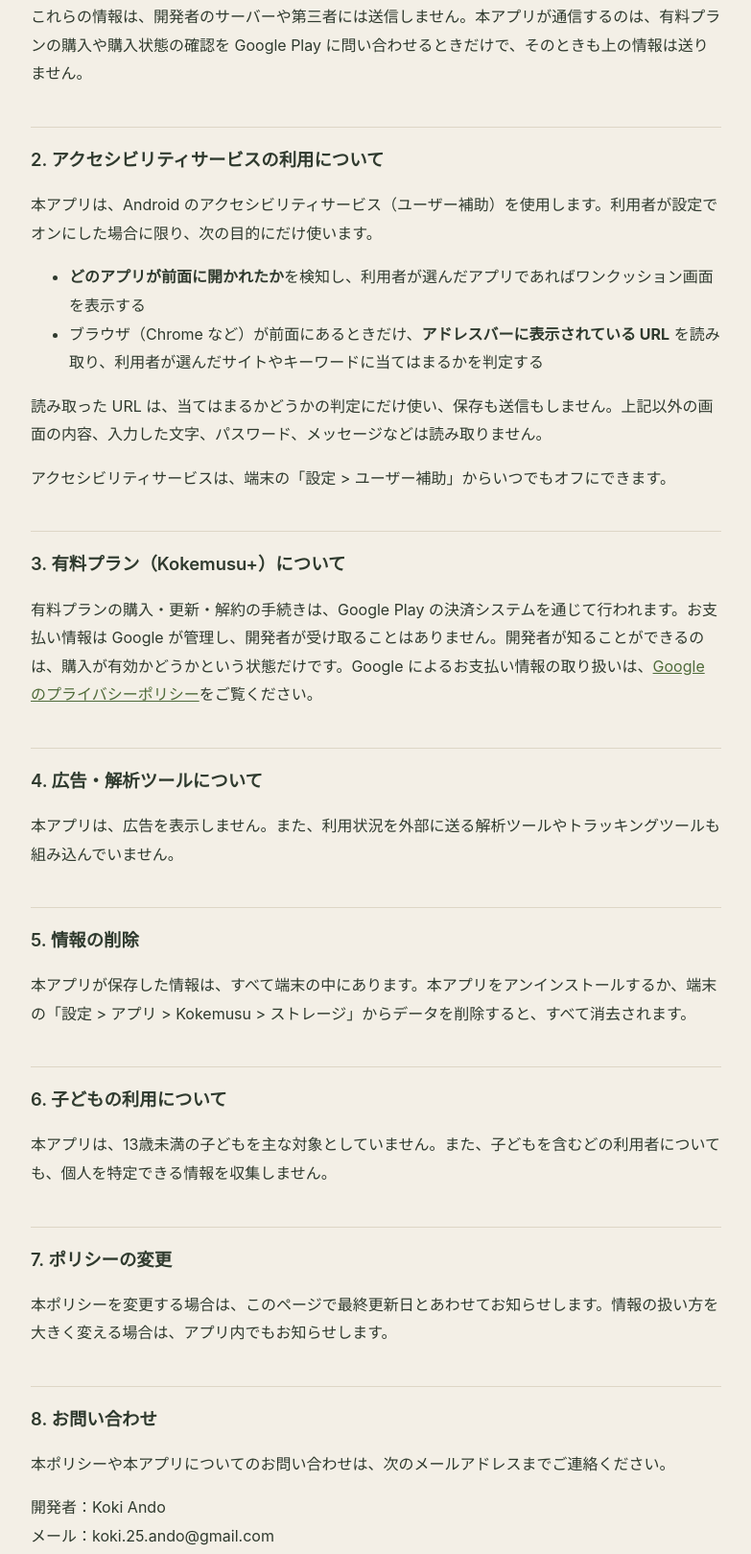
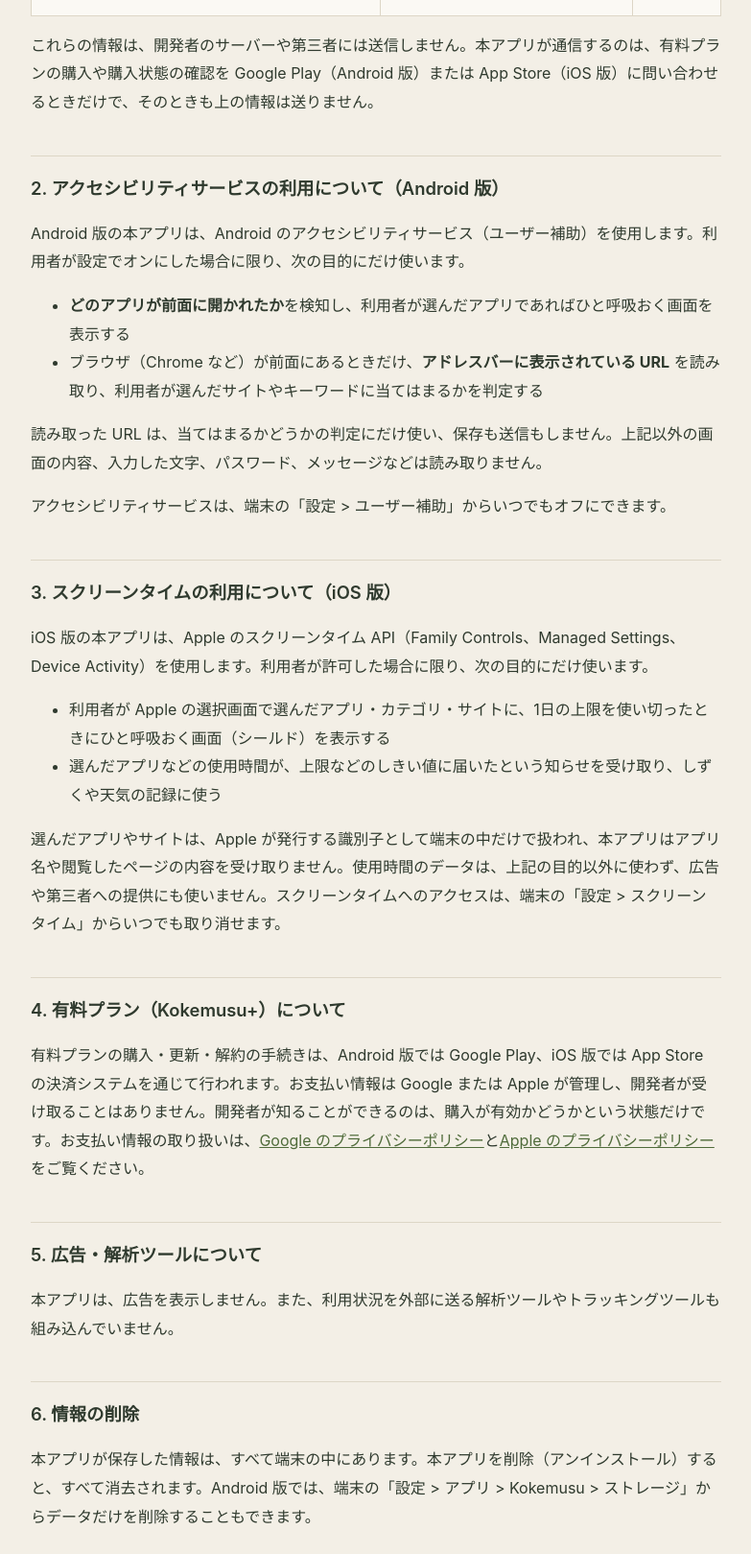
Before and after one commit to koki25ando/kokemusu, a plain HTML site: page privacy/index.html in a window 1280 px wide. Shown: the part 625-2244 px from the top of the page at 96% size, without its empty margins (248-1031 px from the left). Drawn offline with Linux system fonts and the light colour scheme.

Commit message:
プライバシーポリシー：iOS 版（スクリーンタイム API、App Store での購入）について追記
Co-Authored-By: Claude Opus 5.5 <noreply@anthropic.com>

```diff
--- a/privacy/index.html
+++ b/privacy/index.html
@@ -22,31 +22,35 @@
 <body>
 <main>
 <h1>Kokemusu プライバシーポリシー</h1>
-<p>最終更新日：2026年11月5日</p>
-<p>Kokemusu（以下「本アプリ」）は、つい開いてしまうアプリやサイトとの距離をとるためのアプリです。本アプリの開発者（以下「開発者」）は、利用者のプライバシーを大切にし、必要最小限の情報だけを、利用者の端末の中だけで扱います。</p>
+<p>最終更新日：2026年11月6日</p>
+<p>Kokemusu（以下「本アプリ」）は、つい開いてしまうアプリやサイトとの距離をとるためのアプリです。Android 版と iOS 版があり、このポリシーは両方に適用されます。本アプリの開発者（以下「開発者」）は、利用者のプライバシーを大切にし、必要最小限の情報だけを、利用者の端末の中だけで扱います。</p>
 <h2>1. 本アプリが扱う情報</h2>
 <div class="scroll"><table><thead><tr><th>情報</th><th>使い道</th><th>保存場所</th></tr></thead><tbody>
-<tr><td>利用者が選んだ「見守るアプリ」と「見守るサイト・キーワード」</td><td>開いたときにワンクッション画面を出すため</td><td>端末の中だけ</td></tr>
+<tr><td>利用者が選んだ「見守るアプリ」と「見守るサイト・キーワード」</td><td>開いたときにひと呼吸おく画面を出すため</td><td>端末の中だけ</td></tr>
 <tr><td>見守り中のアプリ・サイトをその日に使った時間、1日の上限</td><td>上限に達したかを判定し、画面に表示するため</td><td>端末の中だけ</td></tr>
 <tr><td>しずくの数、瓶の段階、晴れの連続日数、苔図鑑などの記録</td><td>ゲームの進み具合を表示するため</td><td>端末の中だけ</td></tr>
 </tbody></table></div>
-<p>これらの情報は、開発者のサーバーや第三者には送信しません。本アプリが通信するのは、有料プランの購入や購入状態の確認を Google Play に問い合わせるときだけで、そのときも上の情報は送りません。</p>
-<h2>2. アクセシビリティサービスの利用について</h2>
-<p>本アプリは、Android のアクセシビリティサービス（ユーザー補助）を使用します。利用者が設定でオンにした場合に限り、次の目的にだけ使います。</p>
-<ul><li><strong>どのアプリが前面に開かれたか</strong>を検知し、利用者が選んだアプリであればワンクッション画面を表示する</li><li>ブラウザ（Chrome など）が前面にあるときだけ、<strong>アドレスバーに表示されている URL</strong> を読み取り、利用者が選んだサイトやキーワードに当てはまるかを判定する</li></ul>
+<p>これらの情報は、開発者のサーバーや第三者には送信しません。本アプリが通信するのは、有料プランの購入や購入状態の確認を Google Play（Android 版）または App Store（iOS 版）に問い合わせるときだけで、そのときも上の情報は送りません。</p>
+<h2>2. アクセシビリティサービスの利用について（Android 版）</h2>
+<p>Android 版の本アプリは、Android のアクセシビリティサービス（ユーザー補助）を使用します。利用者が設定でオンにした場合に限り、次の目的にだけ使います。</p>
+<ul><li><strong>どのアプリが前面に開かれたか</strong>を検知し、利用者が選んだアプリであればひと呼吸おく画面を表示する</li><li>ブラウザ（Chrome など）が前面にあるときだけ、<strong>アドレスバーに表示されている URL</strong> を読み取り、利用者が選んだサイトやキーワードに当てはまるかを判定する</li></ul>
 <p>読み取った URL は、当てはまるかどうかの判定にだけ使い、保存も送信もしません。上記以外の画面の内容、入力した文字、パスワード、メッセージなどは読み取りません。</p>
 <p>アクセシビリティサービスは、端末の「設定 &gt; ユーザー補助」からいつでもオフにできます。</p>
-<h2>3. 有料プラン（Kokemusu+）について</h2>
-<p>有料プランの購入・更新・解約の手続きは、Google Play の決済システムを通じて行われます。お支払い情報は Google が管理し、開発者が受け取ることはありません。開発者が知ることができるのは、購入が有効かどうかという状態だけです。Google によるお支払い情報の取り扱いは、<a href="https://policies.google.com/privacy">Google のプライバシーポリシー</a>をご覧ください。</p>
-<h2>4. 広告・解析ツールについて</h2>
+<h2>3. スクリーンタイムの利用について（iOS 版）</h2>
+<p>iOS 版の本アプリは、Apple のスクリーンタイム API（Family Controls、Managed Settings、Device Activity）を使用します。利用者が許可した場合に限り、次の目的にだけ使います。</p>
+<ul><li>利用者が Apple の選択画面で選んだアプリ・カテゴリ・サイトに、1日の上限を使い切ったときにひと呼吸おく画面（シールド）を表示する</li><li>選んだアプリなどの使用時間が、上限などのしきい値に届いたという知らせを受け取り、しずくや天気の記録に使う</li></ul>
+<p>選んだアプリやサイトは、Apple が発行する識別子として端末の中だけで扱われ、本アプリはアプリ名や閲覧したページの内容を受け取りません。使用時間のデータは、上記の目的以外に使わず、広告や第三者への提供にも使いません。スクリーンタイムへのアクセスは、端末の「設定 &gt; スクリーンタイム」からいつでも取り消せます。</p>
+<h2>4. 有料プラン（Kokemusu+）について</h2>
+<p>有料プランの購入・更新・解約の手続きは、Android 版では Google Play、iOS 版では App Store の決済システムを通じて行われます。お支払い情報は Google または Apple が管理し、開発者が受け取ることはありません。開発者が知ることができるのは、購入が有効かどうかという状態だけです。お支払い情報の取り扱いは、<a href="https://policies.google.com/privacy">Google のプライバシーポリシー</a>と<a href="https://www.apple.com/jp/legal/privacy/">Apple のプライバシーポリシー</a>をご覧ください。</p>
+<h2>5. 広告・解析ツールについて</h2>
 <p>本アプリは、広告を表示しません。また、利用状況を外部に送る解析ツールやトラッキングツールも組み込んでいません。</p>
-<h2>5. 情報の削除</h2>
-<p>本アプリが保存した情報は、すべて端末の中にあります。本アプリをアンインストールするか、端末の「設定 &gt; アプリ &gt; Kokemusu &gt; ストレージ」からデータを削除すると、すべて消去されます。</p>
-<h2>6. 子どもの利用について</h2>
+<h2>6. 情報の削除</h2>
+<p>本アプリが保存した情報は、すべて端末の中にあります。本アプリを削除（アンインストール）すると、すべて消去されます。Android 版では、端末の「設定 &gt; アプリ &gt; Kokemusu &gt; ストレージ」からデータだけを削除することもできます。</p>
+<h2>7. 子どもの利用について</h2>
 <p>本アプリは、13歳未満の子どもを主な対象としていません。また、子どもを含むどの利用者についても、個人を特定できる情報を収集しません。</p>
-<h2>7. ポリシーの変更</h2>
+<h2>8. ポリシーの変更</h2>
 <p>本ポリシーを変更する場合は、このページで最終更新日とあわせてお知らせします。情報の扱い方を大きく変える場合は、アプリ内でもお知らせします。</p>
-<h2>8. お問い合わせ</h2>
+<h2>9. お問い合わせ</h2>
 <p>本ポリシーや本アプリについてのお問い合わせは、次のメールアドレスまでご連絡ください。</p>
 <p>開発者：Koki Ando<br>メール：koki.25.ando@gmail.com</p>
 <footer>Kokemusu（苔むす）</footer>
```
